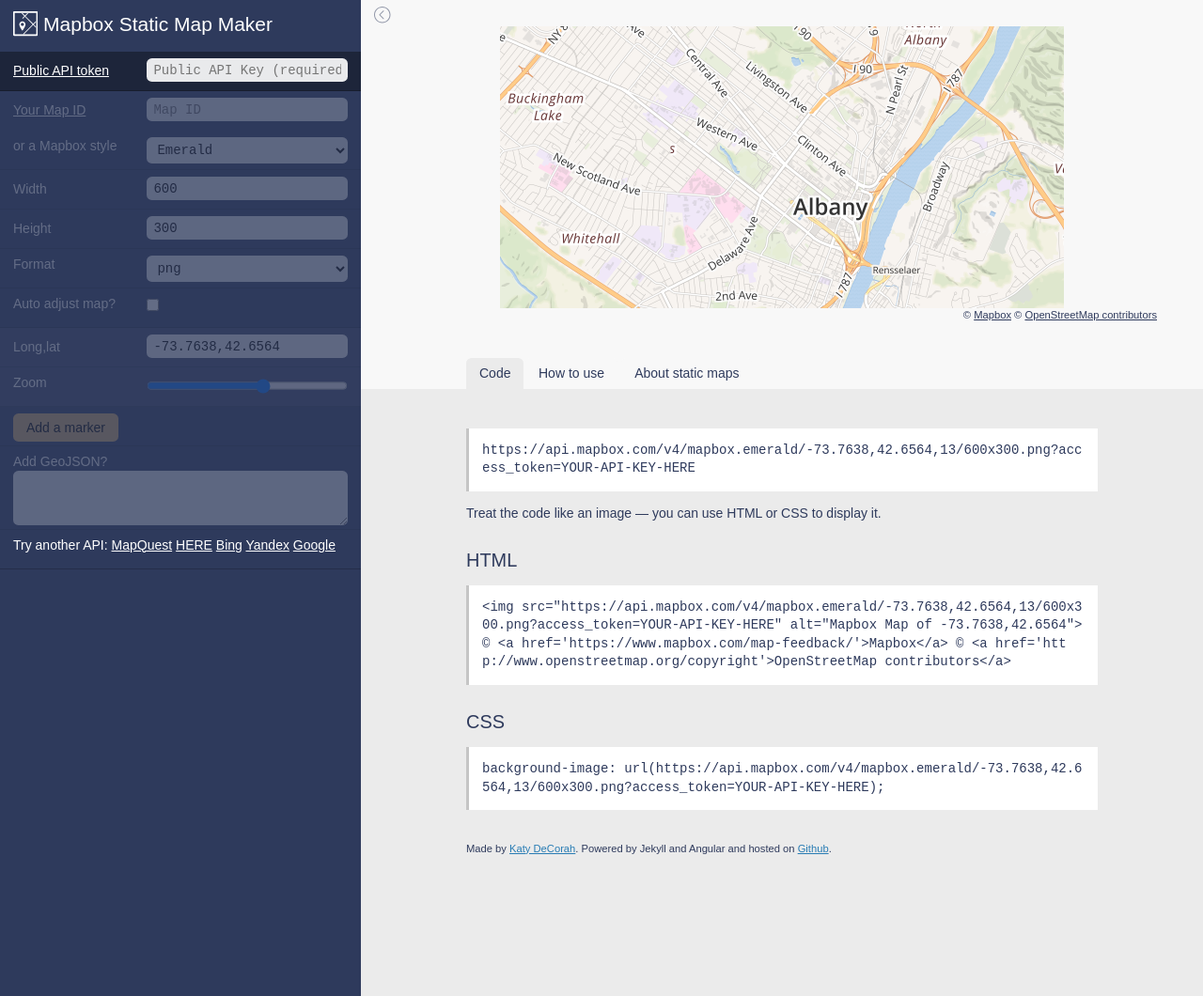
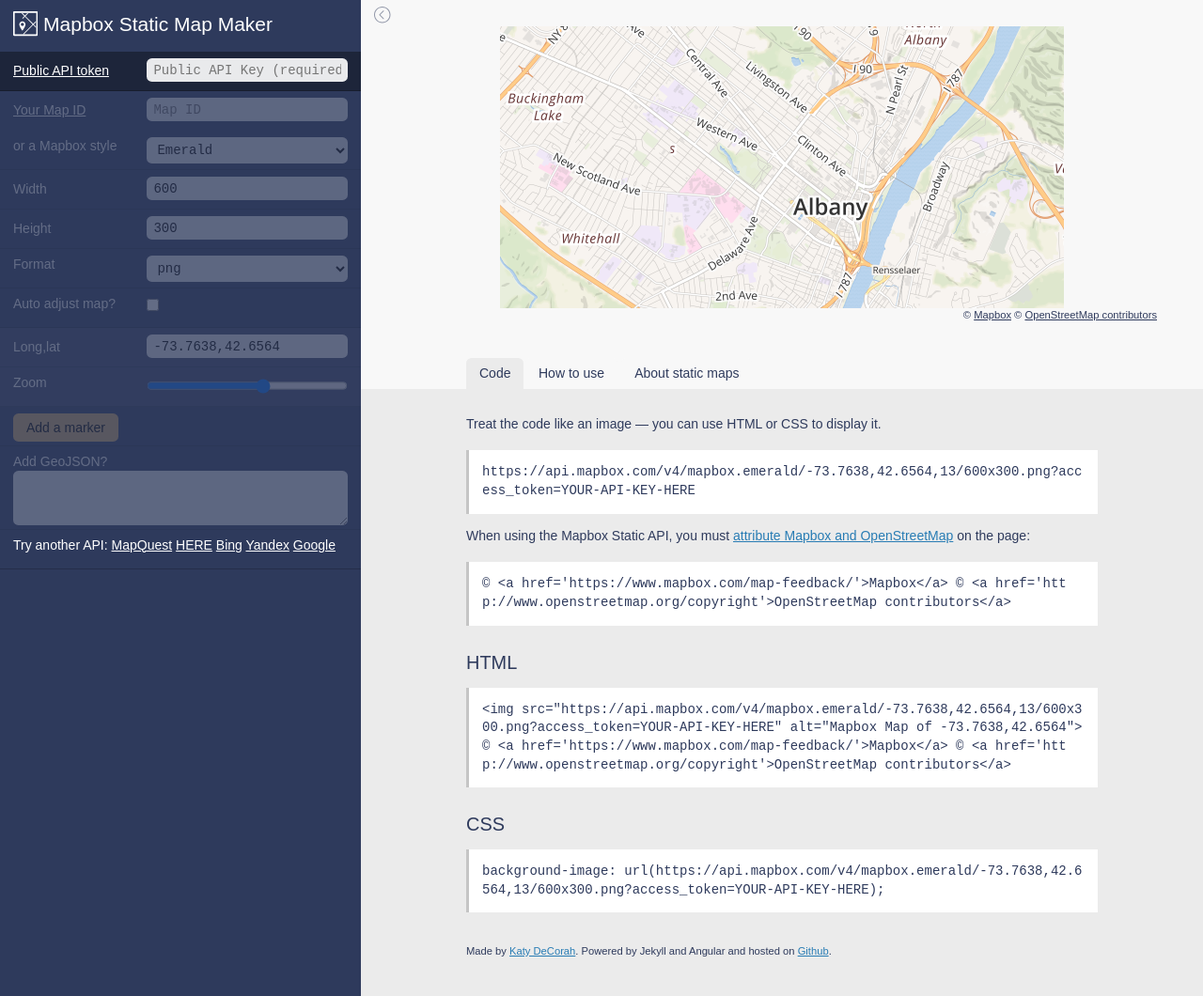
Before and after one commit to katydecorah/staticmapmaker, a Jekyll site: the page built from mapbox/index.html, in a window 1280 px wide and 1060 px high. Shown: the whole window at 94% size. Built offline with Jekyll 4.4.1, drawn with Linux system fonts in a browser that asks for light colours; nearby versions of some CDN libraries.

Commit message:
adds more about attribution

```diff
--- a/_includes/tabs/code.html
+++ b/_includes/tabs/code.html
@@ -1,8 +1,12 @@
 <input id="code" name="tab" type="radio" class="tab-input" checked>
 <label for="code" class="tab-link">Code</label>
 <div id="tab-code" class="tab">
+<p>Treat the code like an image &mdash; you can use HTML or CSS to display it.</p>
 <pre>{{ mapcode }}</pre>
-<p>Treat the code like an image &mdash; you can use HTML or CSS to display it.</p>
+{% if page.title == 'Mapbox' %}
+<p>When using the Mapbox Static API, you must <a href="https://www.mapbox.com/help/attribution/">attribute Mapbox and OpenStreetMap</a> on the page:</p>
+<pre>&copy; &lt;a href='https://www.mapbox.com/map-feedback/'&gt;Mapbox&lt;/a&gt; &copy; &lt;a href='http://www.openstreetmap.org/copyright'&gt;OpenStreetMap contributors&lt;/a&gt;</pre>
+{% endif %}
 <h2>HTML</h2>
 <pre>&lt;img src="{{ mapcode }}" alt="{{page.title}} Map[[base.auto != true && ' of '+ base.location || '' ]]"&gt;{% if page.title == 'Mapbox' %}
 &copy; &lt;a href='https://www.mapbox.com/map-feedback/'&gt;Mapbox&lt;/a&gt; &copy; &lt;a href='http://www.openstreetmap.org/copyright'&gt;OpenStreetMap contributors&lt;/a&gt;{% endif %}</pre>
--- a/_includes/tabs/usage.html
+++ b/_includes/tabs/usage.html
@@ -9,6 +9,6 @@
 <li>Customize the fields to build your map.</li>
 <li>The &ldquo;Code&rdquo; tab contains the code for your map including examples.</li>
 <li>Copy and paste the code into your HTML document or a stylesheet.</li>
-{% if page.title == 'Mapbox' %}<li><a href="https://www.mapbox.com/about/maps/">Attribute</a> the OpenStreetMap contributors and Mapbox on your website.</li>{% endif %}
+{% if page.title == 'Mapbox' %}<li><a href="https://www.mapbox.com/help/attribution/">Attribute</a> the OpenStreetMap contributors and Mapbox on your website.</li>{% endif %}
 </ol>
 </div>
--- a/_sass/_type.scss
+++ b/_sass/_type.scss
@@ -32,7 +32,7 @@
 
 p {
   margin: 0 0 1.3em;
-  max-width: 35em;
+  max-width: 44em;
 }
 
 li {
```
